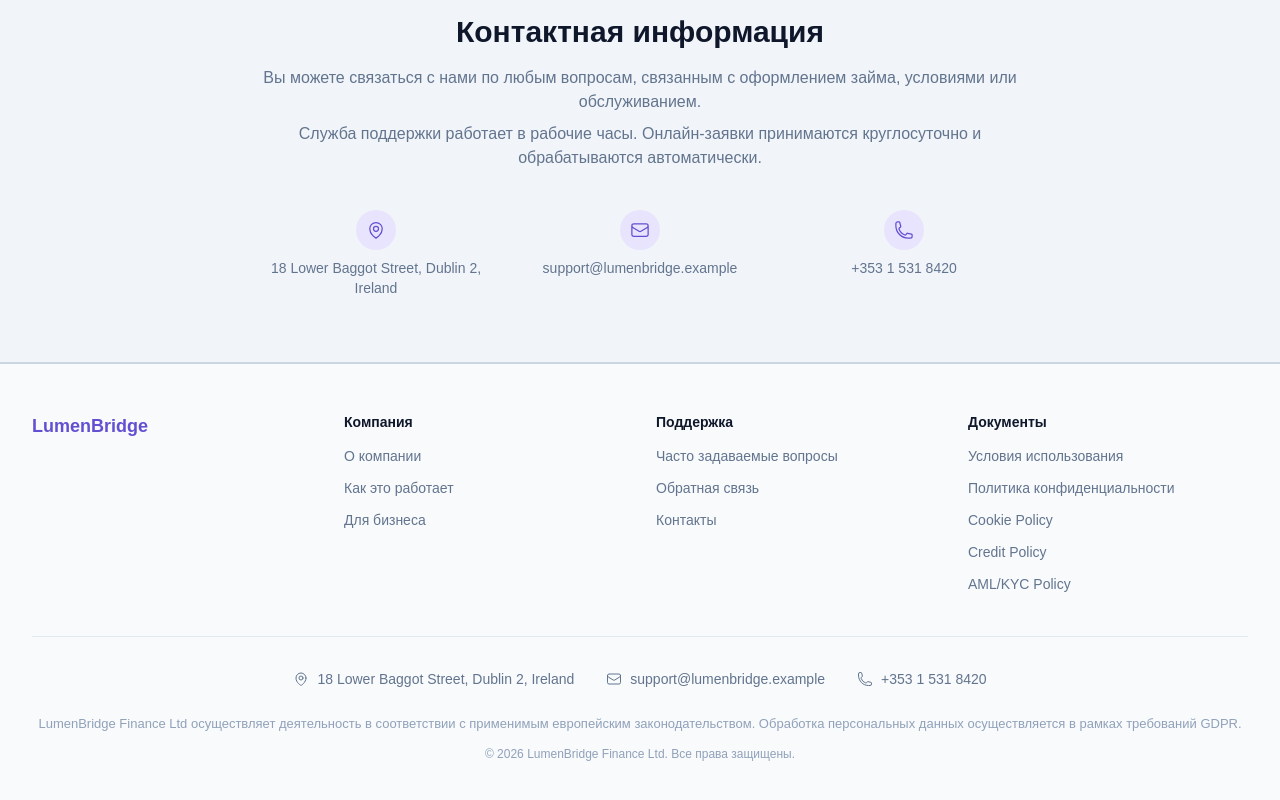
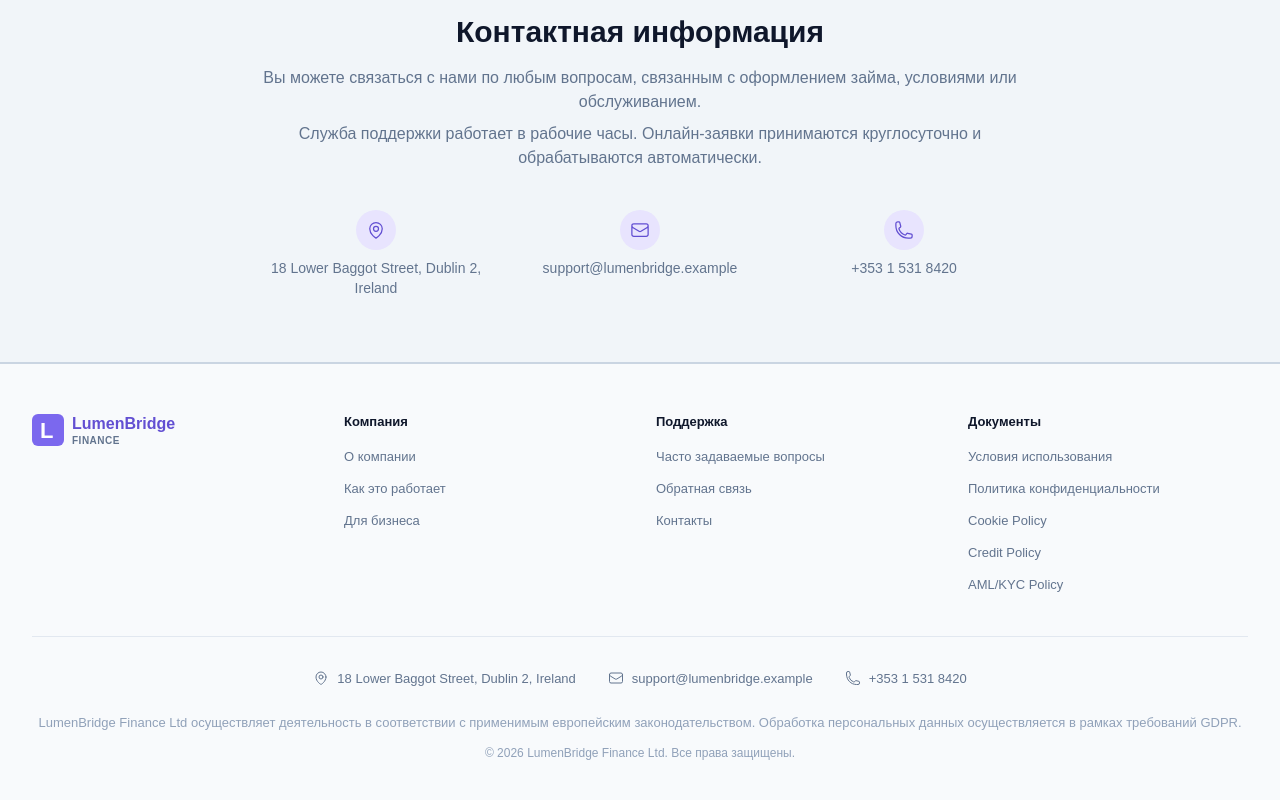
Before and after one commit to antonbukhalov13/04-fullstack-mvp, a Next.js app in the folder frontend/: page / in a window 1280 px wide. Shown: the part 6659-7459 px from the top of the page. Built offline with nearby package versions, Linux system fonts and the light colour scheme.

Commit message:
add page and section link indicators to footer

```diff
--- a/frontend/src/widgets/footer/footer.tsx
+++ b/frontend/src/widgets/footer/footer.tsx
@@ -3,11 +3,17 @@
 import Link from 'next/link';
 import { usePathname } from 'next/navigation';
 
-const columns = [
+type FooterLink = {
+  href: string;
+  label: string;
+  section?: boolean;
+};
+
+const columns: { title: string; links: FooterLink[] }[] = [
   {
     title: 'Компания',
     links: [
-      { href: '/#about', label: 'О компании' },
+      { href: '/#about', label: 'О компании', section: true },
       { href: '/how-it-works', label: 'Как это работает' },
       { href: '/business', label: 'Для бизнеса' },
     ],
@@ -16,8 +22,8 @@
     title: 'Поддержка',
     links: [
       { href: '/faq', label: 'Часто задаваемые вопросы' },
-      { href: '/#contact', label: 'Обратная связь' },
-      { href: '/#contact-details', label: 'Контакты' },
+      { href: '/#contact', label: 'Обратная связь', section: true },
+      { href: '/#contact-details', label: 'Контакты', section: true },
     ],
   },
   {
@@ -36,25 +42,44 @@
   const pathname = usePathname();
   if (pathname?.startsWith('/admin')) return null;
 
+  const handleSectionClick = (e: React.MouseEvent, hash: string) => {
+    if (pathname !== '/') return;
+    e.preventDefault();
+    document
+      .querySelector(hash)
+      ?.scrollIntoView({ behavior: 'smooth', block: 'center' });
+  };
+
   return (
     <footer className="border-t-2 border-slate-300 bg-slate-50">
-      <div className="mx-auto max-w-7xl px-4 sm:px-6 lg:px-8 py-12">
-        <div className="grid grid-cols-2 md:grid-cols-4 gap-x-4 gap-y-2 sm:gap-x-8">
+      <div className="mx-auto max-w-[100rem] px-4 sm:px-6 lg:px-8 py-12">
+        <div className="grid grid-cols-2 gap-x-4 gap-y-2 sm:grid-cols-4 sm:gap-x-8">
           <div>
-            <Link href="/" className="text-lg font-bold text-indigo-600">
-              LumenBridge
+            <Link href="/" className="flex items-start gap-2">
+              <img src="/favicon.svg" alt="" className="h-8 w-8 mt-0.5" />
+              <span className="flex flex-col leading-none">
+                <span className="text-base font-bold text-indigo-600">LumenBridge</span>
+                <span className="text-[10px] font-semibold uppercase tracking-wider text-slate-500">
+                  Finance
+                </span>
+              </span>
             </Link>
           </div>
 
           {columns.map((col) => (
             <div key={col.title}>
-              <h3 className="text-sm font-semibold text-slate-900">{col.title}</h3>
+              <h3 className="text-[13px] font-semibold text-slate-900">{col.title}</h3>
               <ul className="mt-3 space-y-2">
                 {col.links.map((link) => (
                   <li key={link.label}>
                     <Link
                       href={link.href}
-                      className="text-sm text-slate-500 hover:text-slate-700 transition-colors inline-flex items-center min-h-[20px]"
+                      onClick={
+                        link.section
+                          ? (e) => handleSectionClick(e, link.href.slice(link.href.indexOf('#')))
+                          : undefined
+                      }
+                      className="inline-flex items-center gap-1.5 text-[13px] text-slate-500 transition-colors hover:text-slate-700 min-h-[20px]"
                     >
                       {link.label}
                     </Link>
@@ -66,7 +91,7 @@
         </div>
 
         <div className="mt-10 border-t border-slate-200 pt-8">
-          <div className="flex flex-wrap justify-center items-center gap-x-8 gap-y-3 text-sm text-slate-500">
+          <div className="flex flex-wrap justify-center items-center gap-x-8 gap-y-3 text-[13px] text-slate-500">
             <div className="flex items-center gap-2">
               <svg className="h-4 w-4 shrink-0 text-slate-500" fill="none" viewBox="0 0 24 24" strokeWidth={1.5} stroke="currentColor">
                 <path strokeLinecap="round" strokeLinejoin="round" d="M15 10.5a3 3 0 11-6 0 3 3 0 016 0z" />
```
